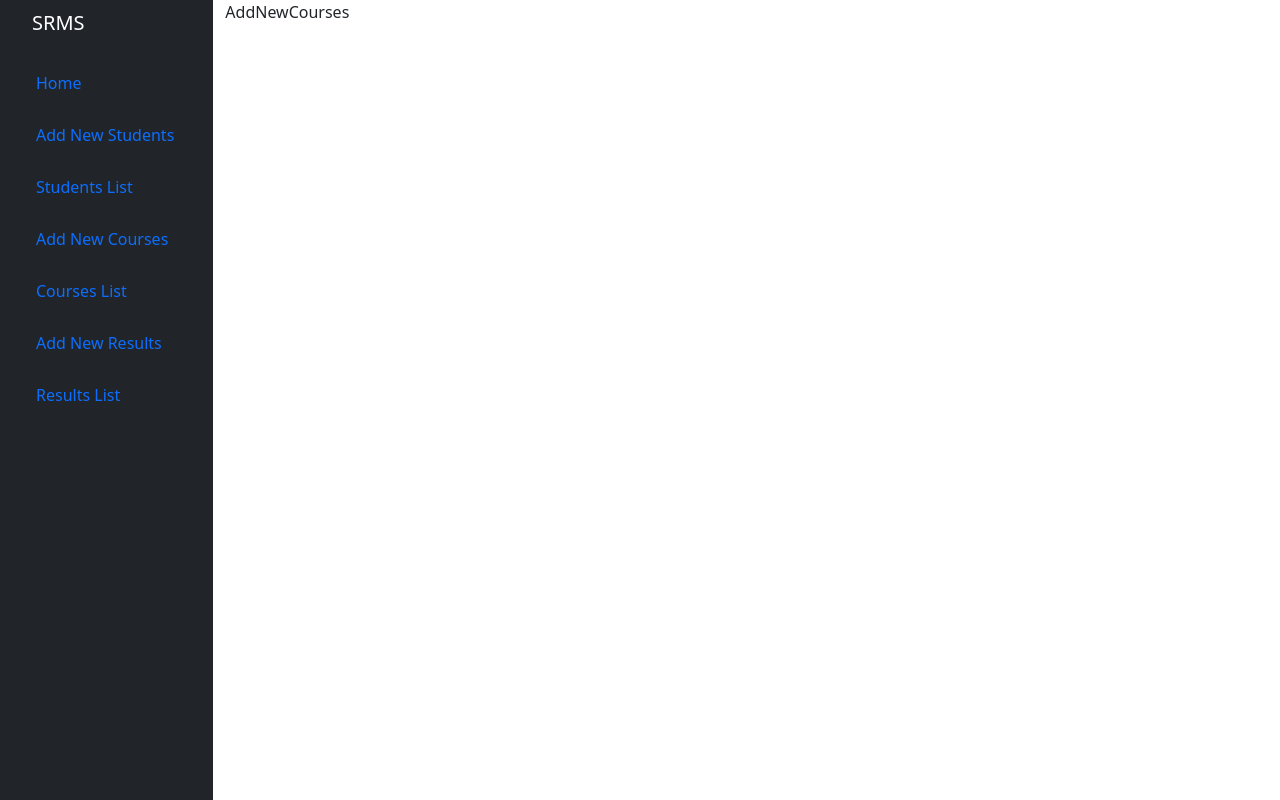
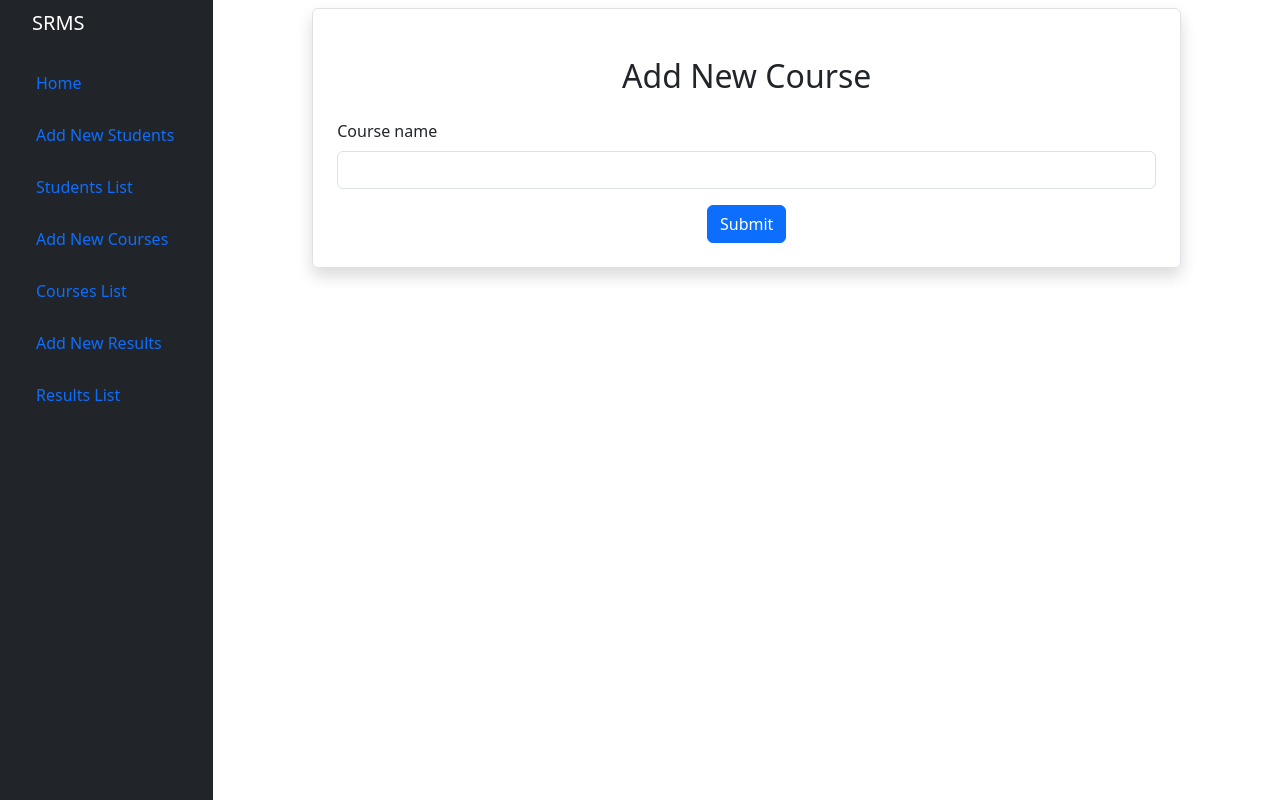
Before and after one commit to Yinthuu/srms-frontend, a React (Create React App) app: page /addnewcourses in a window 1280 px wide. Built offline with nearby package versions, Linux system fonts and the light colour scheme.

Commit message:
Courses- Add courses pages

```diff
--- a/src/Courses/AddNewCourses.js
+++ b/src/Courses/AddNewCourses.js
@@ -1,7 +1,54 @@
-import React from 'react'
+import React, { useState } from 'react'
+import axios from 'axios';
 
 export default function AddNewCourses() {
+
+  const [course, setCourse]=useState({
+    coursename:""
+})
+  const {coursename} =  course;
+  const [notification, setNotification] = useState("");
+
+  const onInputChange=(e)=>{
+    setCourse({...course, [e.target.name]:e.target.value})
+  }
+
+  const onSubmit =async (e)=>{
+    e.preventDefault();
+    try {
+        await axios.post("http://localhost:8080/course", course)
+        //show noti
+        setNotification("A new course is created successfully!");
+        setTimeout(() => {
+            setNotification("");
+        }, 3000);
+        // clear all values
+        setCourse({
+          coursename: ""
+        });
+    } catch (error) {
+        console.error("Error:", error);
+    }
+};
+
   return (
-    <div>AddNewCourses</div>
+    <div className="container">
+    <div className="row">
+        <div className="col-md-10 offset-md-1 border rounded p-4 mt-2 shadow">
+        <h2 className="text-center m-4">Add New Course</h2>
+        {notification && <div className="alert alert-success">{notification}</div>}
+        <form onSubmit={(e) => onSubmit(e)}>
+            <div className="mb-3">
+            <label htmlFor="coursename" className="form-label">Course name</label>
+            <input type={"text"} className="form-control" name="coursename" value={coursename} onChange={(e)=>onInputChange(e)} required/>
+            </div>
+
+            <div className="center-button">
+                <button type="submit" className="btn btn-primary">Submit</button>
+            </div>
+        </form>
+        </div>
+    </div>
+  </div>
   )
 }
--- a/src/Courses/CoursesList.js
+++ b/src/Courses/CoursesList.js
@@ -1,7 +1,59 @@
-import React from 'react'
+import React from 'react';
+import axios from 'axios';
+import { useEffect, useState } from 'react';
+import { BsX } from 'react-icons/bs';
+import { useParams } from "react-router-dom";
+import '../App.css';
 
 export default function CoursesList() {
+  const [courses,setCourses] = useState([])
+  //id of course to be deleted
+  const {id} = useParams();
+
+  useEffect(()=>{
+    loadCourses();
+  },[])
+
+  const loadCourses=async()=>{
+    const result= await axios.get("http://localhost:8080/courses");
+    setCourses(result.data);
+  }
+
+  //delete course
+  const deleteCourse = async (id) =>{
+    await axios.delete(`http://localhost:8080/course/${id}`)
+    loadCourses();
+  }
+
   return (
-    <div>CoursesList</div>
+    <div className="container">
+      <div className="py-4">
+        <table className="table">
+          <thead>
+            <tr>
+              <th scope="col">#</th>
+              <th scope="col">Course Name</th>
+              <th scope="col">Delete</th>
+            </tr>
+          </thead>
+          <tbody>
+
+            {
+                courses.map((course, index) => (
+                    <tr>
+                    <th scope="row" key={index} > {index+1} </th>
+                    <td>{course.coursename}</td>
+                    <td>
+                    <button className='btn' onClick={()=>deleteCourse(course.id)}>
+                        <BsX className="delete-icon"/>
+                    </button>
+                    </td>
+                  </tr>
+                ))
+            }
+          </tbody>
+        </table>
+      </div>
+    </div>
   )
 }
```
